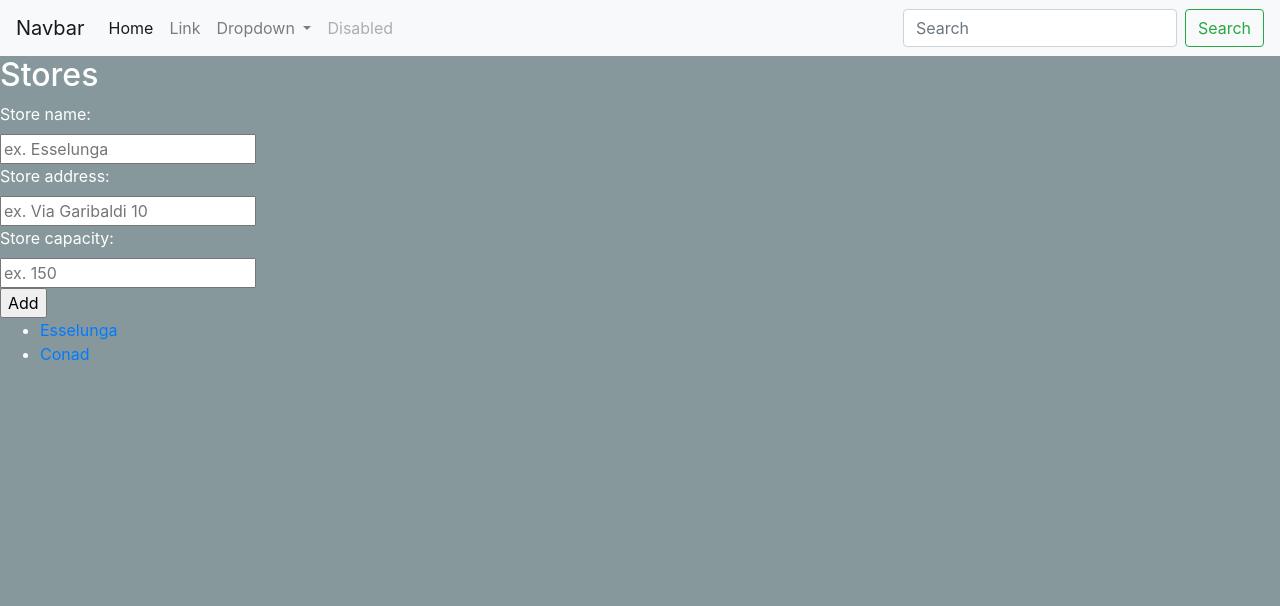
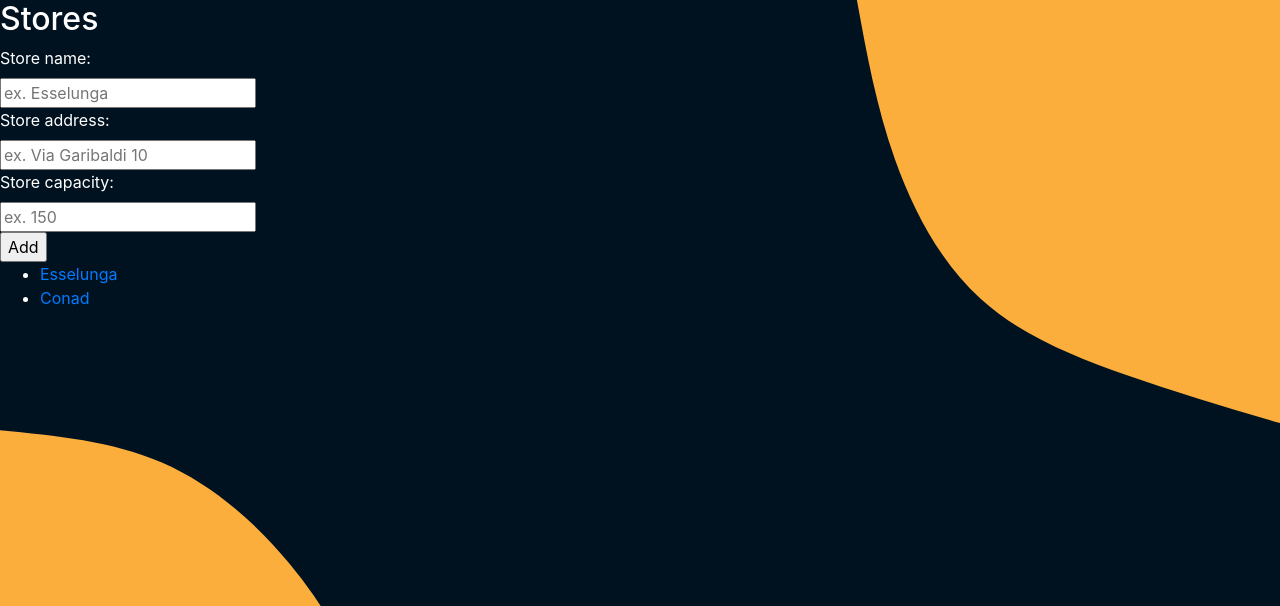
Before and after one commit to UnimibSoftEngCourse2022/progetto-clup-1-gruppo-clup-1, a Flask app: page /stores in a window 1280 px wide. Shown: the top 606 px of the page. Run offline with Flask 2, Linux system fonts and the light colour scheme; the visitor is signed in with stand-in values (Sample User, id 1); some libraries are stand-ins or nearby versions.

Commit message:
background image

```diff
--- a/src/clup/flaskr/templates/base.html
+++ b/src/clup/flaskr/templates/base.html
@@ -11,41 +11,6 @@
       </title>
    </head>
    <body>
-      <nav class="navbar navbar-expand-lg navbar-light bg-light">
-         <a class="navbar-brand" href="#">Navbar</a>
-         <button class="navbar-toggler" type="button" data-toggle="collapse" data-target="#navbarSupportedContent" aria-controls="navbarSupportedContent" aria-expanded="false" aria-label="Toggle navigation">
-           <span class="navbar-toggler-icon"></span>
-         </button>
-
-         <div class="collapse navbar-collapse" id="navbarSupportedContent">
-           <ul class="navbar-nav mr-auto">
-             <li class="nav-item active">
-               <a class="nav-link" href="#">Home <span class="sr-only">(current)</span></a>
-             </li>
-             <li class="nav-item">
-               <a class="nav-link" href="#">Link</a>
-             </li>
-             <li class="nav-item dropdown">
-               <a class="nav-link dropdown-toggle" href="#" id="navbarDropdown" role="button" data-toggle="dropdown" aria-haspopup="true" aria-expanded="false">
-                 Dropdown
-               </a>
-               <div class="dropdown-menu" aria-labelledby="navbarDropdown">
-                 <a class="dropdown-item" href="#">Action</a>
-                 <a class="dropdown-item" href="#">Another action</a>
-                 <div class="dropdown-divider"></div>
-                 <a class="dropdown-item" href="#">Something else here</a>
-               </div>
-             </li>
-             <li class="nav-item">
-               <a class="nav-link disabled" href="#">Disabled</a>
-             </li>
-           </ul>
-           <form class="form-inline my-2 my-lg-0">
-             <input class="form-control mr-sm-2" type="search" placeholder="Search" aria-label="Search">
-             <button class="btn btn-outline-success my-2 my-sm-0" type="submit">Search</button>
-           </form>
-         </div>
-       </nav>
       {% with messages = get_flashed_messages(with_categories=true) %}
             {% if messages %}
                 {% for type, message in messages %}
@@ -65,7 +30,9 @@
    </body>
    <style>
       body {
-      background-color: #86989B;
+      background-image: url("static/blob-scene-haikei-4.svg");
+      background-size: cover;
+      background-repeat: no-repeat;
       color: white
       }
    </style>
--- a/src/clup/flaskr/templates/stores.html
+++ b/src/clup/flaskr/templates/stores.html
@@ -16,10 +16,10 @@ Stores
     <input type="int" id="capacity" name="capacity" placeholder="ex. 150"><br>
     <input type="submit" value="Add">
 </form>
-
 <ul>
     {% for store in stores %}
     <li><a href="{{ url_for('stores.show_store', id=store.id) }}" >{{ store.name }}</a> </li>
     {% endfor %}
 </ul>
+
 {% endblock %}
```
Also changed, not shown: src/clup/flaskr/__init__.py (line endings or trailing spaces), src/clup/flaskr/static/blob-scene-haikei-4.svg (added).
